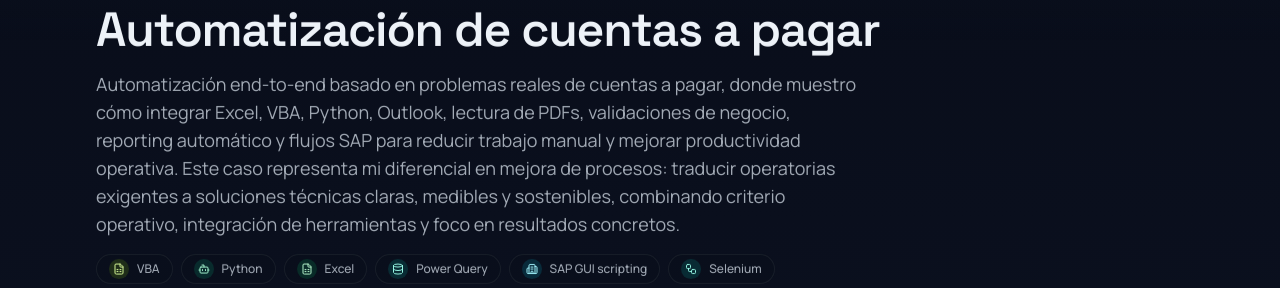
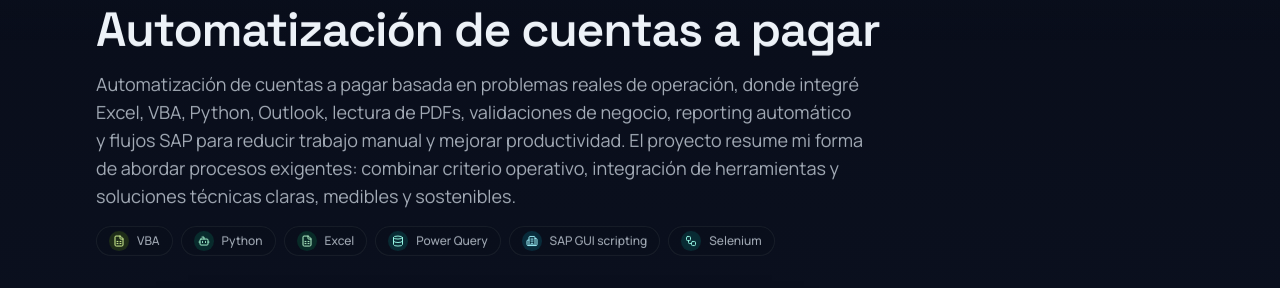
Before and after one commit to Zibete/Portfolio, a Next.js app: page /projects/migrar-sap-portfolio in a window 1280 px wide. Shown: the part 263-551 px from the top of the page. Built offline with nearby package versions, Linux system fonts and the light colour scheme; no server answers.

Commit message:
feat(projects): align case study summaries with portfolio narrative

```diff
--- a/src/content/projects/migrar-sap-portfolio.mdx
+++ b/src/content/projects/migrar-sap-portfolio.mdx
@@ -1,6 +1,6 @@
 ---
 title: "Automatización de cuentas a pagar"
-summary: "Automatización end-to-end basado en problemas reales de cuentas a pagar, donde muestro cómo integrar Excel, VBA, Python, Outlook, lectura de PDFs, validaciones de negocio, reporting automático y flujos SAP para reducir trabajo manual y mejorar productividad operativa. Este caso representa mi diferencial en mejora de procesos: traducir operatorias exigentes a soluciones técnicas claras, medibles y sostenibles, combinando criterio operativo, integración de herramientas y foco en resultados concretos."
+summary: "Automatización de cuentas a pagar basada en problemas reales de operación, donde integré Excel, VBA, Python, Outlook, lectura de PDFs, validaciones de negocio, reporting automático y flujos SAP para reducir trabajo manual y mejorar productividad. El proyecto resume mi forma de abordar procesos exigentes: combinar criterio operativo, integración de herramientas y soluciones técnicas claras, medibles y sostenibles."
 language: "es"
 published: true
 featured: false
--- a/src/content/projects/zibe.mdx
+++ b/src/content/projects/zibe.mdx
@@ -1,6 +1,6 @@
 ---
 title: "ZIBE"
-summary: "App de mensajería Android (Real-time) Publicada inicialmente en 2021 tras un año de desarrollo. Desde octubre de 2025, el proyecto atraviesa una fase de modernización integral y refactorización para consolidarse como pieza central de mi portfolio técnico. Hoy es el proyecto donde más visible se vuelve mi forma de trabajar en Android: Kotlin, Jetpack Compose, Material 3, MVVM, Hilt, repositorios, DataStore y Firebase, con foco en arquitectura mantenible y evolución incremental sobre una base ya existente."
+summary: "App de mensajería Android iniciada en 2020 y publicada en Play Store tras cerca de un año de desarrollo. Desde octubre de 2025, retomé el proyecto como base de modernización, refactor y consolidación pública del portfolio, trabajando con Kotlin, Jetpack Compose, Material 3, MVVM, Hilt, repositorios, DataStore y Firebase sobre una arquitectura pensada para evolución incremental y mantenimiento real."
 language: "es"
 published: true
 featured: true
```
